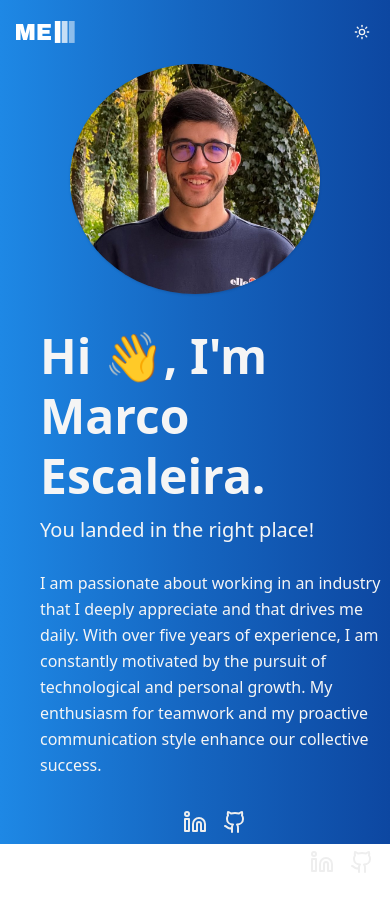
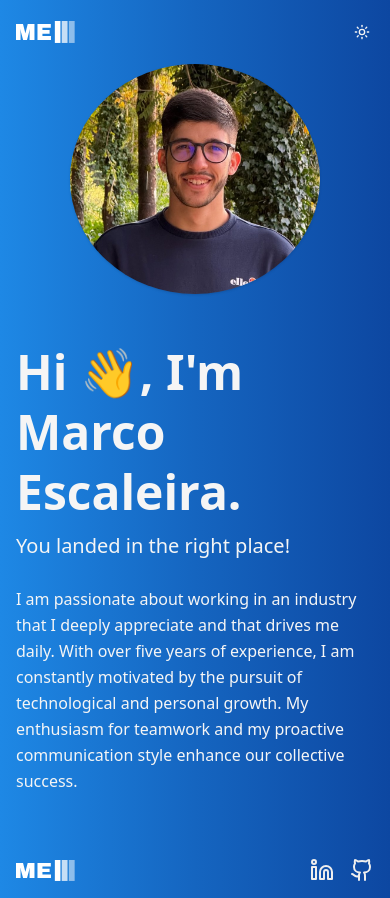
Before and after one commit to MarcoEscaleira/portfolio, a Next.js app: page / in a window 390 px wide. Built offline with nearby package versions, Linux system fonts and the light colour scheme.

Commit message:
style: mobile landing page adjustments

```diff
--- a/src/components/layout/Layout.tsx
+++ b/src/components/layout/Layout.tsx
@@ -19,7 +19,7 @@ export const Layout = ({ children }: PropsWithChildren) => {
       </Head>
 
       <ThemeProvider attribute="class" defaultTheme="system" enableSystem>
-        <div className="flex h-screen w-full flex-col bg-gradient-to-r from-blue-600 via-blue-800 to-blue-900 text-gray-100 dark:from-gray-700 dark:via-gray-800 dark:to-gray-900 dark:text-white">
+        <div className="flex h-full min-h-screen w-full flex-col bg-gradient-to-r from-blue-600 via-blue-800 to-blue-900 text-gray-100 dark:from-gray-700 dark:via-gray-800 dark:to-gray-900 dark:text-white">
           <Header />
 
           <main className={`${inter.className} flex flex-1 justify-center`}>{children}</main>
--- a/src/pages/index.tsx
+++ b/src/pages/index.tsx
@@ -7,7 +7,7 @@ export default function Home() {
   return (
     <div className="container flex flex-col items-center justify-center md:flex-row">
       <Image src="/marco.jpg" alt="Marco's face" width={250} height={250} className="rounded-[50%] shadow" />
-      <div className="ml-10">
+      <div className="p-4 md:ml-10 md:p-0">
         <Typography variant="h1" className="mb-2">
           Hi 👋, I&apos;m Marco Escaleira.
         </Typography>
@@ -20,7 +20,7 @@ export default function Home() {
           enthusiasm for teamwork and my proactive communication style enhance our collective success.
         </Typography>
 
-        <div className="flex justify-center">
+        <div className="hidden justify-center md:flex">
           <Link
             href="https://www.linkedin.com/in/marco-escaleira00/"
             target="_blank"
```
